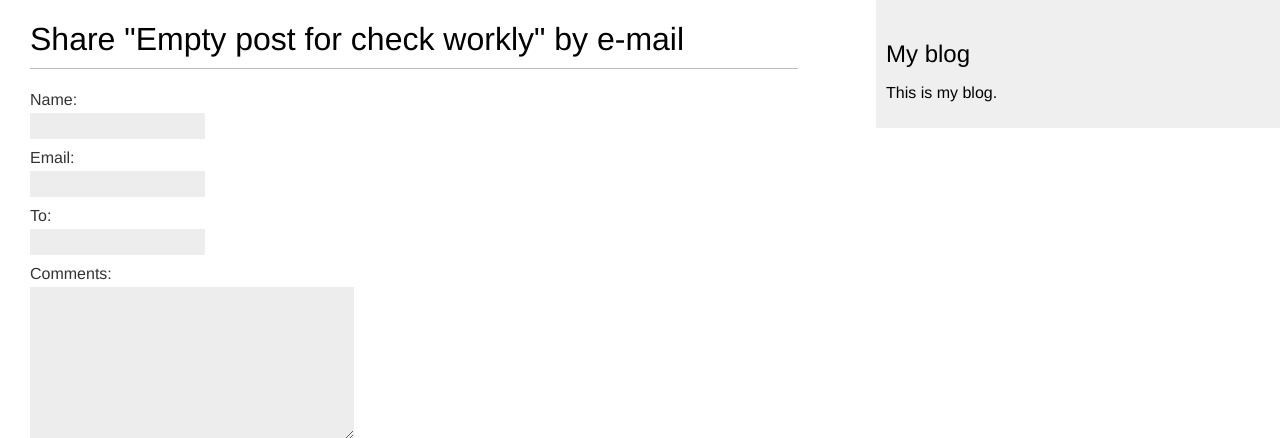
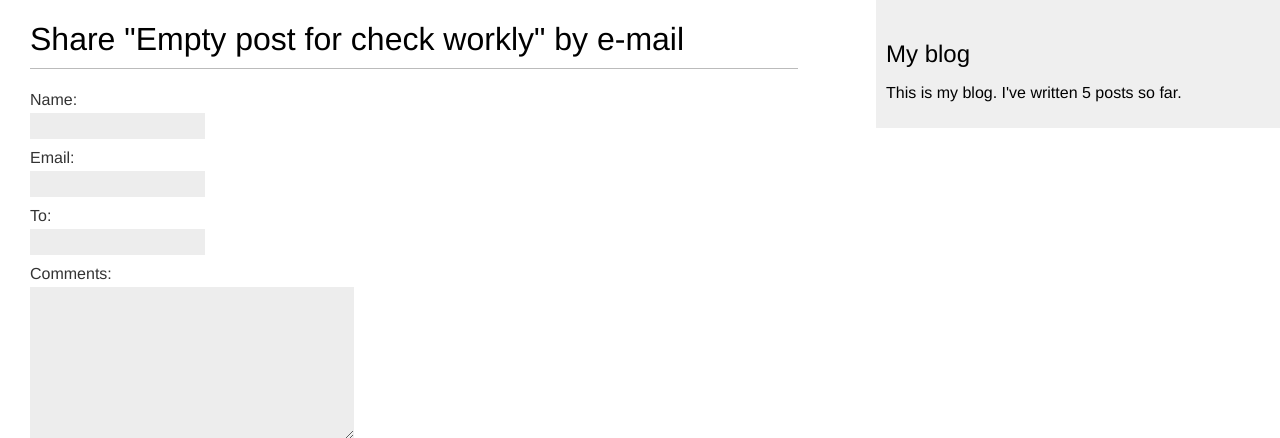
Before and after one commit to S0l3k/blog, a Django app: page /blog/5/share/ in a window 1280 px wide. Shown: the top 438 px of the page. Run offline with Django 4.2, Linux system fonts and the light colour scheme; data comes from the database, SQL or seed files in the repository.

Commit message:
создал шаблонный тег для отображения количества опубликованных постов

```diff
--- a/mysite-root/blog/templates/blog/base.html
+++ b/mysite-root/blog/templates/blog/base.html
@@ -1,3 +1,4 @@
+{% load blog_tags %}
 {% load static %}
 <!DOCTYPE html>
 <html lang="en">
@@ -13,7 +14,10 @@
 </div>
 <div id="sidebar">
     <h2>My blog</h2>
-    <p>This is my blog.</p>
+    <p>
+        This is my blog.
+        I've written {% total_posts %} posts so far.
+    </p>
 </div>
 </body>
 </html>
--- /dev/null
+++ b/mysite-root/blog/templatetags/blog_tags.py
@@ -0,0 +1,11 @@
+from django import template
+
+from ..models import Post
+
+register = template.Library()
+
+
+@register.simple_tag
+def total_posts():
+    # Возвращает число опубликованных в блоге постов
+    return Post.published.count()
--- a/mysite-root/mysite/settings.py
+++ b/mysite-root/mysite/settings.py
@@ -65,6 +65,7 @@ TEMPLATES = [
                 'django.contrib.auth.context_processors.auth',
                 'django.contrib.messages.context_processors.messages',
             ],
+
         },
     },
 ]
```
Also changed, not shown: mysite-root/blog/templatetags/__init__.py (added).
